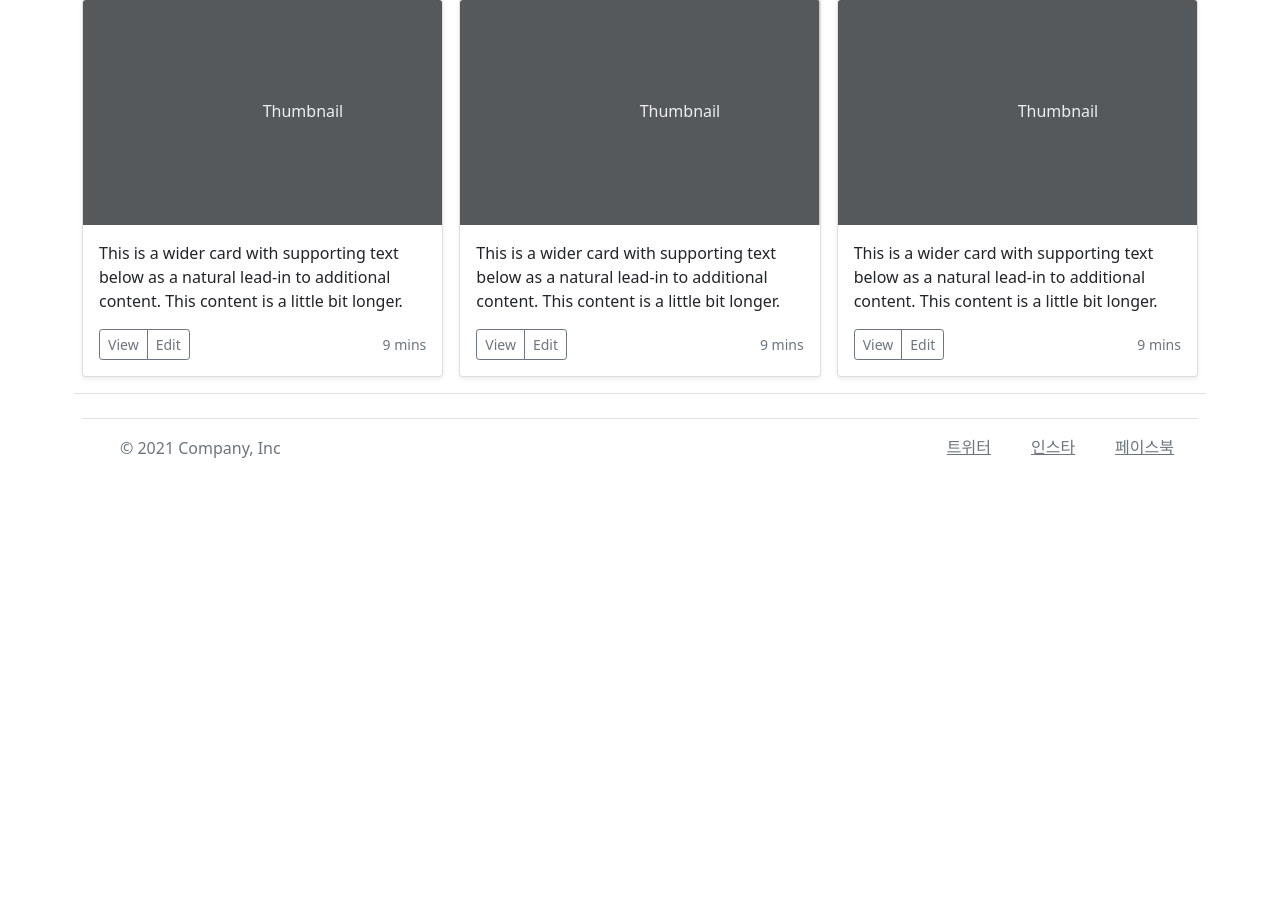
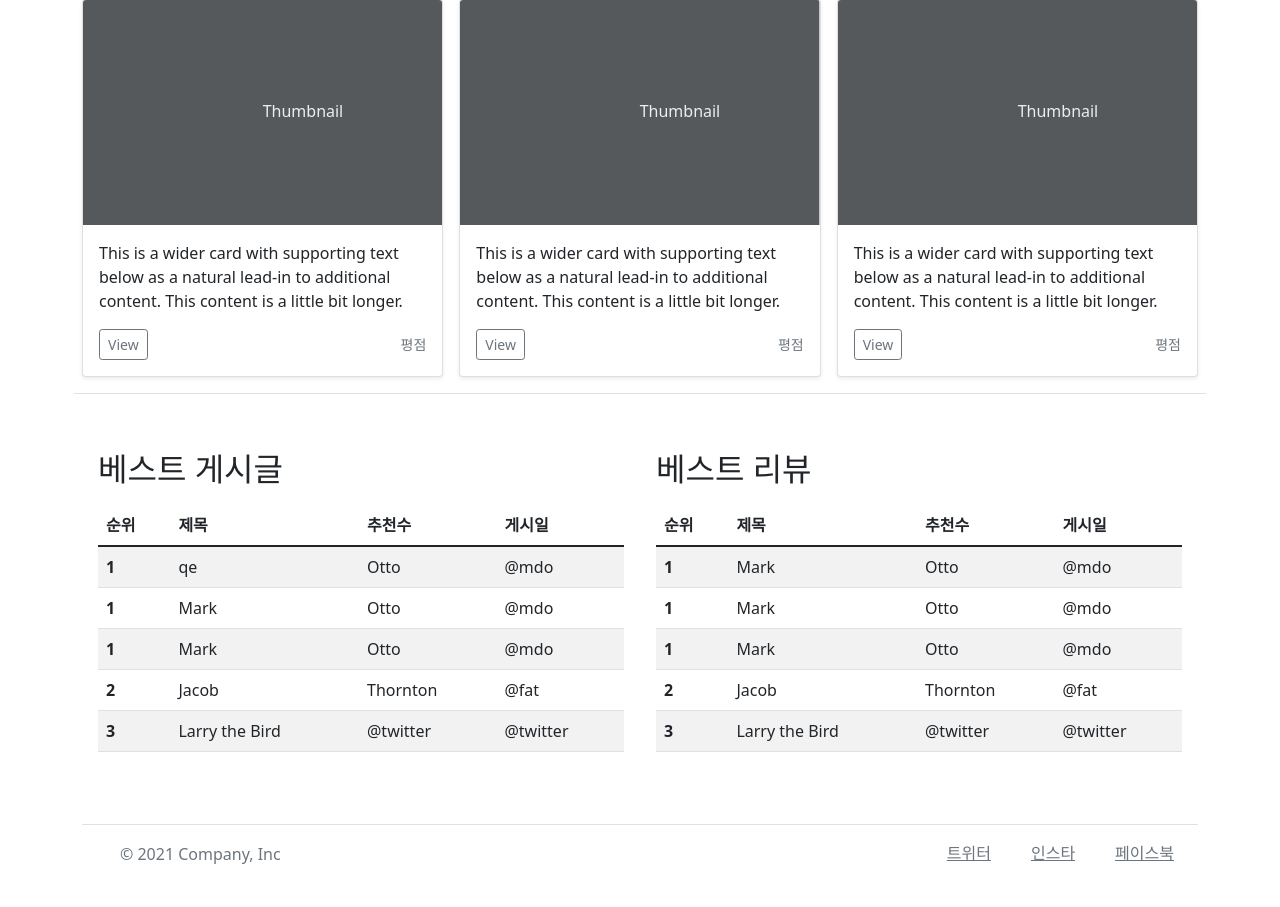
Before and after one commit to playpizza/TripGuide, a Django app: page / in a window 1280 px wide. Shown: the part 333-1240 px from the top of the page. Before the commit the page ends 791 px from the top, so only its background shows below. Run offline with Django 3.2, Linux system fonts and the light colour scheme; some libraries are stand-ins or nearby versions.

Commit message:
home.html, base.html 테스트용 링크 추가
각각의 테스트용 링크 추가

```diff
--- a/home/templates/base.html
+++ b/home/templates/base.html
@@ -6,7 +6,9 @@
     <meta charset="utf-8">
     <meta name="viewport" content="width=device-width, initial-scale=1">
     <link href="{% static 'bs/css/bootstrap.min.css' %}" rel="stylesheet">
+    <script src="{% static 'bs/js/home.js' %}"></script>
     {% block link %} {% endblock %}
+    <script src="{% static 'bs/js/base.js' %}"></script>
     <script src="{% static 'bs/js/bootstrap.bundle.min.js' %}"></script>
     <script src="https://ajax.googleapis.com/ajax/libs/jquery/3.6.0/jquery.min.js"></script>
     <title>{% block title %} {% endblock %}</title>
@@ -19,17 +21,24 @@
           <a href="/" class="d-flex align-items-center col-md-3 mb-2 mb-md-0 text-dark text-decoration-none">로고
             <svg class="bi me-2" width="40" height="32" role="img" aria-label="Bootstrap"><use xlink:href="#bootstrap"></use></svg>
           </a>
+          {# {% if request.session.user %} #}
+          <!-- <div class="col-md-3 text-end">
+            <button type="button" class="btn btn-outline-primary me-2" onclick="moveLogout();">Logout</button>
+            <button type="button" class="btn btn-primary" onclick="moveMy();">My</button>
+          </div> -->
+          {# {% else %} #}
           <div class="col-md-3 text-end">
-            <button type="button" class="btn btn-outline-primary me-2">Login</button>
-            <button type="button" class="btn btn-primary">Sign-up</button>
+            <button type="button" class="btn btn-outline-primary me-2" onclick="moveLogin();">Login</button>
+            <button type="button" class="btn btn-primary" onclick="moveJoin()">Sign-up</button>
           </div>
+          {# {% endif %} #}
         </header>
         <header class="d-flex justify-content-left border-bottom py-3">
             <ul class="nav nav-pills">
-              <li class="nav-item"><a href="#" class="nav-link active" aria-current="page">홈</a></li>
-              <li class="nav-item"><a href="#" class="nav-link">컨텐츠</a></li>
-              <li class="nav-item"><a href="#" class="nav-link">게시판</a></li>
-              <li class="nav-item"><a href="#" class="nav-link">이벤트</a></li>
+              <li class="nav-item"><a href="{% url 'home' %}" class="nav-link active" aria-current="page">홈</a></li>
+              <li class="nav-item"><a href="{% url 'Contents:list' %}" class="nav-link">컨텐츠</a></li>
+              <li class="nav-item"><a href="{% url 'Board:list' %}" class="nav-link">게시판</a></li>
+              <li class="nav-item"><a href="{% url 'Event:list' %}" class="nav-link">이벤트</a></li>
             </ul>
         </header>
     </div>
--- a/home/templates/home.html
+++ b/home/templates/home.html
@@ -1,10 +1,10 @@
 {% extends "base.html" %}
 
-{% block link %} {% endblock %}
+{% block link %}{% endblock %}
 
 {% block title %}TripGuide{% endblock %}
 
-{% block script %} {% endblock %}
+{% block script %}{% endblock %}
 
 
 
@@ -23,55 +23,170 @@
 <div class="row row-cols-1 row-cols-sm-2 row-cols-md-3 g-3 mb-4 border-bottom">
   <div class="col">
     <div class="card shadow-sm">
-        <svg class="bd-placeholder-img card-img-top" width="100%" height="225" xmlns="http://www.w3.org/2000/svg" role="img" aria-label="Placeholder: Thumbnail" preserveAspectRatio="xMidYMid slice" focusable="false"><title>Placeholder</title><rect width="100%" height="100%" fill="#55595c"></rect><text x="50%" y="50%" fill="#eceeef" dy=".3em">Thumbnail</text></svg>
+      <svg class="bd-placeholder-img card-img-top" width="100%" height="225" xmlns="http://www.w3.org/2000/svg"
+        role="img" aria-label="Placeholder: Thumbnail" preserveAspectRatio="xMidYMid slice" focusable="false">
+        <title>Placeholder</title>
+        <rect width="100%" height="100%" fill="#55595c"></rect><text x="50%" y="50%" fill="#eceeef"
+          dy=".3em">Thumbnail</text>
+      </svg>
 
       <div class="card-body">
-          <p class="card-text">This is a wider card with supporting text below as a natural lead-in to additional content. This content is a little bit longer.</p>
+        <p class="card-text">This is a wider card with supporting text below as a natural lead-in to additional content.
+          This content is a little bit longer.</p>
         <div class="d-flex justify-content-between align-items-center">
           <div class="btn-group">
-              <button type="button" class="btn btn-sm btn-outline-secondary">View</button>
-              <button type="button" class="btn btn-sm btn-outline-secondary">Edit</button>
+            <button type="button" class="btn btn-sm btn-outline-secondary" onclick="moveContent1();">View</button>
+            <!-- <button type="button" class="btn btn-sm btn-outline-secondary">Edit</button> -->
           </div>
-            <small class="text-muted">9 mins</small>
+          <small class="text-muted">평점</small>
         </div>
       </div>
     </div>
   </div>
   <div class="col">
     <div class="card shadow-sm">
-        <svg class="bd-placeholder-img card-img-top" width="100%" height="225" xmlns="http://www.w3.org/2000/svg" role="img" aria-label="Placeholder: Thumbnail" preserveAspectRatio="xMidYMid slice" focusable="false"><title>Placeholder</title><rect width="100%" height="100%" fill="#55595c"></rect><text x="50%" y="50%" fill="#eceeef" dy=".3em">Thumbnail</text></svg>
+      <svg class="bd-placeholder-img card-img-top" width="100%" height="225" xmlns="http://www.w3.org/2000/svg"
+        role="img" aria-label="Placeholder: Thumbnail" preserveAspectRatio="xMidYMid slice" focusable="false">
+        <title>Placeholder</title>
+        <rect width="100%" height="100%" fill="#55595c"></rect><text x="50%" y="50%" fill="#eceeef"
+          dy=".3em">Thumbnail</text>
+      </svg>
 
       <div class="card-body">
-          <p class="card-text">This is a wider card with supporting text below as a natural lead-in to additional content. This content is a little bit longer.</p>
+        <p class="card-text">This is a wider card with supporting text below as a natural lead-in to additional content.
+          This content is a little bit longer.</p>
         <div class="d-flex justify-content-between align-items-center">
           <div class="btn-group">
-              <button type="button" class="btn btn-sm btn-outline-secondary">View</button>
-              <button type="button" class="btn btn-sm btn-outline-secondary">Edit</button>
+            <button type="button" class="btn btn-sm btn-outline-secondary" onclick="moveContent2();">View</button>
+            <!-- <button type="button" class="btn btn-sm btn-outline-secondary">Edit</button> -->
           </div>
-            <small class="text-muted">9 mins</small>
+          <small class="text-muted">평점</small>
         </div>
       </div>
     </div>
   </div>
   <div class="col">
     <div class="card shadow-sm">
-        <svg class="bd-placeholder-img card-img-top" width="100%" height="225" xmlns="http://www.w3.org/2000/svg" role="img" aria-label="Placeholder: Thumbnail" preserveAspectRatio="xMidYMid slice" focusable="false"><title>Placeholder</title><rect width="100%" height="100%" fill="#55595c"></rect><text x="50%" y="50%" fill="#eceeef" dy=".3em">Thumbnail</text></svg>
+      <svg class="bd-placeholder-img card-img-top" width="100%" height="225" xmlns="http://www.w3.org/2000/svg"
+        role="img" aria-label="Placeholder: Thumbnail" preserveAspectRatio="xMidYMid slice" focusable="false">
+        <title>Placeholder</title>
+        <rect width="100%" height="100%" fill="#55595c"></rect><text x="50%" y="50%" fill="#eceeef"
+          dy=".3em">Thumbnail</text>
+      </svg>
 
       <div class="card-body">
-          <p class="card-text">This is a wider card with supporting text below as a natural lead-in to additional content. This content is a little bit longer.</p>
+        <p class="card-text">This is a wider card with supporting text below as a natural lead-in to additional content.
+          This content is a little bit longer.</p>
         <div class="d-flex justify-content-between align-items-center">
           <div class="btn-group">
-              <button type="button" class="btn btn-sm btn-outline-secondary">View</button>
-              <button type="button" class="btn btn-sm btn-outline-secondary">Edit</button>
+            <button type="button" class="btn btn-sm btn-outline-secondary" onclick="moveContent3();">View</button>
+            <!-- <button type="button" class="btn btn-sm btn-outline-secondary">Edit</button> -->
           </div>
-            <small class="text-muted">9 mins</small>
+          <small class="text-muted">평점</small>
         </div>
       </div>
     </div>
   </div>
-
   <div class="clear"></div>
 </div>
 
+<div class="d-flex flex-wrap align-items-center justify-content-center justify-content-md-between py-3 mb-4">
+  <div class="bd-example flex-fill m-3">
+    <p class="h2 mb-3">베스트 게시글</p>
+    <table class="table table-striped">
+      <thead>
+        <tr>
+          <th scope="col">순위</th>
+          <th scope="col">제목</th>
+          <th scope="col">추천수</th>
+          <th scope="col">게시일</th>
+        </tr>
+      </thead>
+      <tbody>
+        <tr onclick="moveBoard1();">
+          <th scope="row">1</th>
+          <td>qe</td>
+          <td>Otto</td>
+          <td>@mdo</td>
+        </tr>
+        <tr>
+          <th scope="row">1</th>
+          <td>Mark</td>
+          <td>Otto</td>
+          <td>@mdo</td>
+        </tr>
+        <tr>
+          <th scope="row">1</th>
+          <td>Mark</td>
+          <td>Otto</td>
+          <td>@mdo</td>
+        </tr>
+        <tr>
+          <th scope="row">2</th>
+          <td>Jacob</td>
+          <td>Thornton</td>
+          <td>@fat</td>
+        </tr>
+        <tr>
+          <th scope="row">3</th>
+          <td>Larry the Bird</td>
+          <td>@twitter</td>
+          <td>@twitter</td>
+        </tr>
+      </tbody>
+    </table>
+  </div>
+  <div class="bd-example flex-fill m-3">
+    <p class="h2 mb-3">베스트 리뷰</p>
+    <table class="table table-striped">
+      <thead>
+        <tr>
+          <th scope="col">순위</th>
+          <th scope="col">제목</th>
+          <th scope="col">추천수</th>
+          <th scope="col">게시일</th>
+        </tr>
+      </thead>
+      <tbody>
+        <tr onclick="moveReview1();">
+          <th scope="row">1</th>
+          <td>Mark</td>
+          <td>Otto</td>
+          <td>@mdo</td>
+        </tr>
+        <tr>
+          <th scope="row">1</th>
+          <td>Mark</td>
+          <td>Otto</td>
+          <td>@mdo</td>
+        </tr>
+        <tr>
+          <th scope="row">1</th>
+          <td>Mark</td>
+          <td>Otto</td>
+          <td>@mdo</td>
+        </tr>
+        <tr>
+          <th scope="row">2</th>
+          <td>Jacob</td>
+          <td>Thornton</td>
+          <td>@fat</td>
+        </tr>
+        <tr>
+          <th scope="row">3</th>
+          <td>Larry the Bird</td>
+          <td>@twitter</td>
+          <td>@twitter</td>
+        </tr>
+      </tbody>
+    </table>
+  </div>
+</div>
+
+
+
+
+<div class="clear"></div>
+
 
 {% endblock %}
--- /dev/null
+++ b/static/bs/js/base.js
@@ -0,0 +1,15 @@
+function moveLogin(){
+    location.href = "{% url 'Member:login' %}";
+}
+
+function moveJoin(){
+    location.href = "{% url 'Member:join' %}";
+}
+
+function moveLogout(){
+    location.href = "{% url 'Member:logout' %}";
+}
+
+function moveMy(){
+    location.href = "{% url 'Member:info_detail' %}";
+}
--- /dev/null
+++ b/static/bs/js/home.js
@@ -0,0 +1,17 @@
+function moveContent1(){
+    location.href = "{% url 'Board:list' %}";
+}
+function moveContent2(){
+    location.href = "{% url 'Board:list' %}";
+}
+function moveContent3(){
+    location.href = "{% url 'Board:list' %}";
+}
+
+function moveBoard1(){
+    location.href = "{% url 'Board:detail' 1 %}";
+}
+
+function moveReview1(){
+    location.href = "{% url 'Contents:detail' 1 %}";
+}
```
Lines whose indentation alone changed are shown as unchanged.
